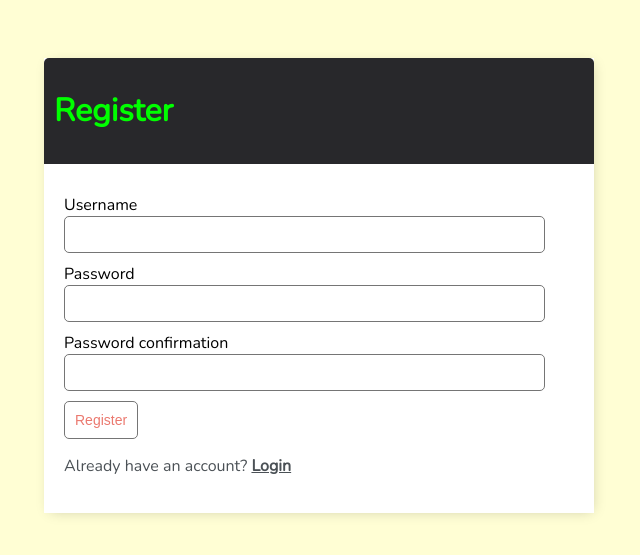
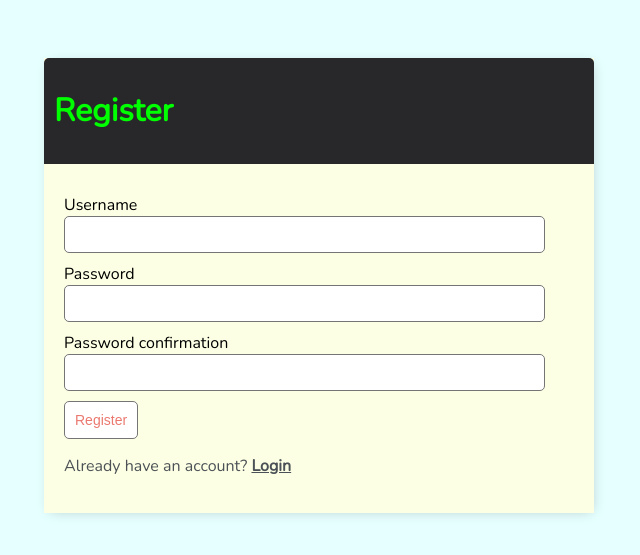
Before and after one commit to ratulhasanshaon/To-Do, a Django app: page /register/ in a window 1280 px wide. Shown: the top 555 px of the page, without its empty margins (321-961 px from the left). Run offline with Django 3.2, Linux system fonts and the light colour scheme.

Commit message:
main.html edited commit

```diff
--- a/base/templates/base/main.html
+++ b/base/templates/base/main.html
@@ -16,7 +16,7 @@
 
     <style>
         body {
-            background-color: #fffed4;
+            background-color: #e6ffff;
             font-family: 'Nunito', sans-serif;
             padding-top: 50px;
         }
@@ -43,7 +43,7 @@
         .container {
             max-width: 550px;
             margin: auto;
-            background-color: #fff;
+            background-color: #fcffe3;
             -webkit-box-shadow: 2px 2px 13px -4px rgba(0, 0, 0, 0.21);
             box-shadow: 2px 2px 13px -4px rgba(0, 0, 0, 0.21);
         }
```
